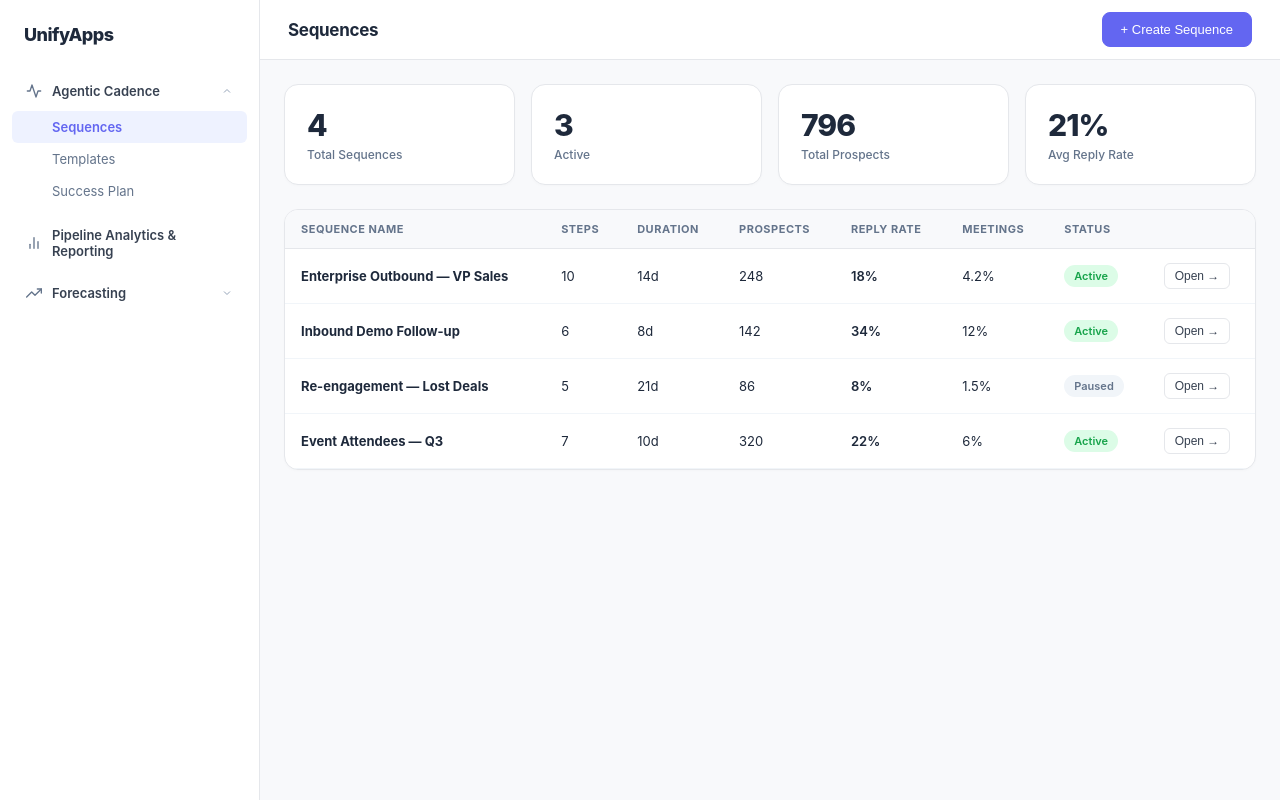
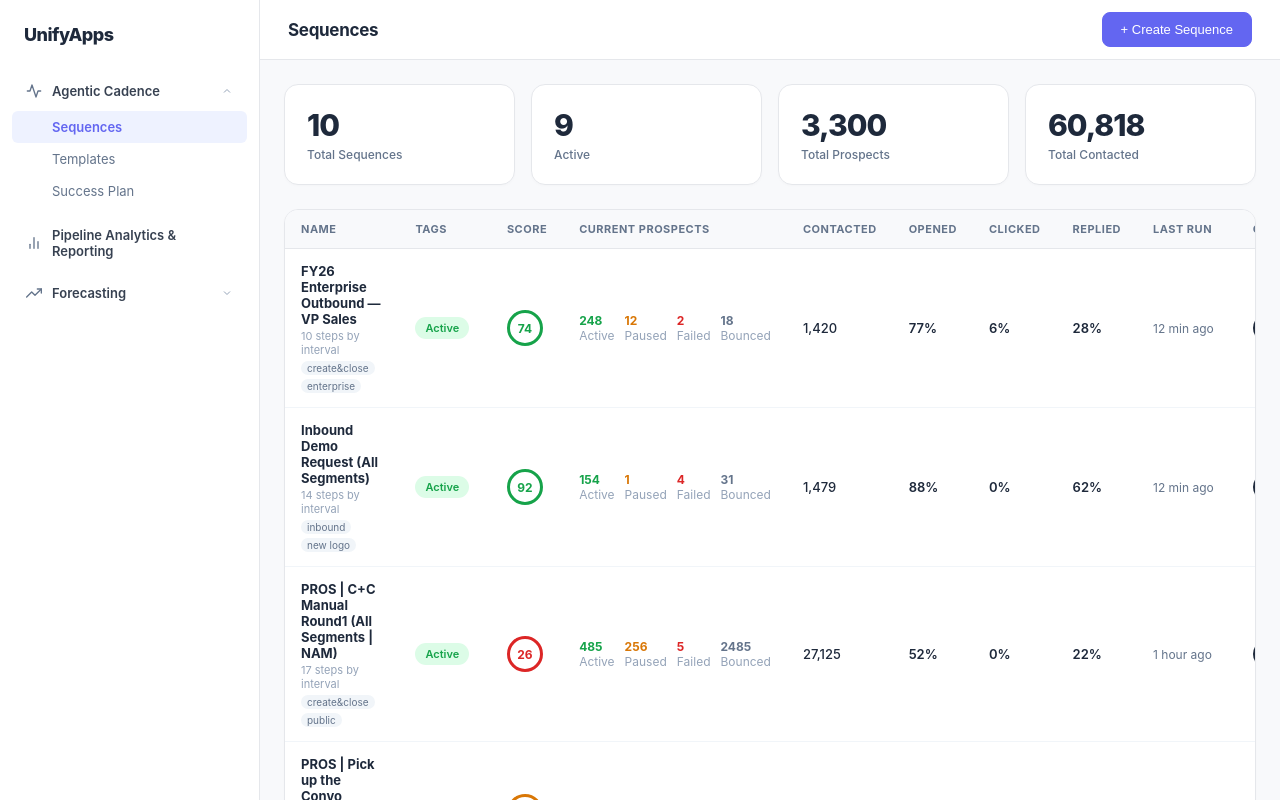
Before and after one commit to nitish-unifyapps/sales-enablement, a React (Vite) app: page / in a window 1280 px wide. Built offline with nearby package versions, Linux system fonts and the light colour scheme.

Commit message:
feat: detailed sequence list matching Outreach UI + prospect table below

```diff
--- a/src/pages/Sequences.jsx
+++ b/src/pages/Sequences.jsx
@@ -12,10 +12,16 @@ const stepTypes = [
 ]
 
 const initialSequences = [
-  { id: 1, name: 'Enterprise Outbound — VP Sales', steps: 10, days: 14, prospects: 248, active: true, replyRate: 18, meetingRate: 4.2 },
-  { id: 2, name: 'Inbound Demo Follow-up', steps: 6, days: 8, prospects: 142, active: true, replyRate: 34, meetingRate: 12 },
-  { id: 3, name: 'Re-engagement — Lost Deals', steps: 5, days: 21, prospects: 86, active: false, replyRate: 8, meetingRate: 1.5 },
-  { id: 4, name: 'Event Attendees — Q3', steps: 7, days: 10, prospects: 320, active: true, replyRate: 22, meetingRate: 6 },
+  { id: 1, name: 'FY26 Enterprise Outbound — VP Sales', steps: 10, days: 14, type: 'interval', tags: ['create&close', 'enterprise'], active: true, score: 74, prospects: { active: 248, paused: 12, failed: 2, bounced: 18 }, contacted: 1420, opened: 77, clicked: 6, replied: 28, owner: 'SK', lastRun: '12 min ago' },
+  { id: 2, name: 'Inbound Demo Request (All Segments)', steps: 14, days: 21, type: 'interval', tags: ['inbound', 'new logo'], active: true, score: 92, prospects: { active: 154, paused: 1, failed: 4, bounced: 31 }, contacted: 1479, opened: 88, clicked: 0, replied: 62, owner: 'MT', lastRun: '12 min ago' },
+  { id: 3, name: 'PROS | C+C Manual Round1 (All Segments | NAM)', steps: 17, days: 28, type: 'interval', tags: ['create&close', 'public'], active: true, score: 26, prospects: { active: 485, paused: 256, failed: 5, bounced: 2485 }, contacted: 27125, opened: 52, clicked: 0, replied: 22, owner: 'JP', lastRun: '1 hour ago' },
+  { id: 4, name: 'PROS | Pick up the Convo (NAM)', steps: 14, days: 18, type: 'interval', tags: ['PUC', 'EMEA'], active: true, score: 60, prospects: { active: 502, paused: 150, failed: 8, bounced: 414 }, contacted: 10470, opened: 58, clicked: 0, replied: 31, owner: 'JP', lastRun: '22 min ago' },
+  { id: 5, name: 'C+C Personalized Round1 (Sales ATL | NAM)', steps: 17, days: 28, type: 'interval', tags: ['create&close', 'public'], active: true, score: 44, prospects: { active: 425, paused: 124, failed: 19, bounced: 846 }, contacted: 10858, opened: 53, clicked: 0, replied: 24, owner: 'JP', lastRun: '1 hour ago' },
+  { id: 6, name: 'UK — Automated Reply FUP', steps: 6, days: 8, type: 'interval', tags: ['EMEA', 'reply FUPs'], active: true, score: 79, prospects: { active: 2, paused: 0, failed: 2, bounced: 3 }, contacted: 222, opened: 65, clicked: 0, replied: 90, owner: 'SK', lastRun: '18 min ago' },
+  { id: 7, name: 'Inbound Demo Request (Global)', steps: 14, days: 21, type: 'interval', tags: ['inbound', 'new logo'], active: true, score: 89, prospects: { active: 278, paused: 14, failed: 6, bounced: 117 }, contacted: 2514, opened: 77, clicked: 0, replied: 54, owner: 'MT', lastRun: '37 min ago' },
+  { id: 8, name: 'Re-engagement — Lost Deals Q2', steps: 5, days: 21, type: 'interval', tags: ['nurture'], active: false, score: 34, prospects: { active: 0, paused: 86, failed: 3, bounced: 12 }, contacted: 640, opened: 42, clicked: 2, replied: 8, owner: 'SK', lastRun: '3 days ago' },
+  { id: 9, name: 'Event Follow-up — SaaStr 2026', steps: 7, days: 10, type: 'interval', tags: ['event', 'inbound'], active: true, score: 81, prospects: { active: 320, paused: 8, failed: 1, bounced: 22 }, contacted: 1890, opened: 71, clicked: 4, replied: 38, owner: 'MT', lastRun: '45 min ago' },
+  { id: 10, name: 'APAC Cold Outbound — Mid-Market', steps: 12, days: 16, type: 'interval', tags: ['APAC', 'cold'], active: true, score: 52, prospects: { active: 190, paused: 45, failed: 6, bounced: 88 }, contacted: 4200, opened: 48, clicked: 1, replied: 15, owner: 'JP', lastRun: '2 hours ago' },
 ]
 
 const sampleTemplates = [
@@ -165,25 +171,95 @@ export default function Sequences() {
             <div className="stats-grid">
               <div className="stat-box"><div className="value">{sequences.length}</div><div className="label">Total Sequences</div></div>
               <div className="stat-box"><div className="value">{sequences.filter(s => s.active).length}</div><div className="label">Active</div></div>
-              <div className="stat-box"><div className="value">{sequences.reduce((s, q) => s + q.prospects, 0)}</div><div className="label">Total Prospects</div></div>
-              <div className="stat-box"><div className="value">{Math.round(sequences.reduce((s, q) => s + q.replyRate, 0) / sequences.length)}%</div><div className="label">Avg Reply Rate</div></div>
+              <div className="stat-box"><div className="value">{sequences.reduce((s, q) => s + q.prospects.active + q.prospects.paused, 0).toLocaleString()}</div><div className="label">Total Prospects</div></div>
+              <div className="stat-box"><div className="value">{sequences.reduce((s, q) => s + q.contacted, 0).toLocaleString()}</div><div className="label">Total Contacted</div></div>
             </div>
+
+            {/* Sequences Table */}
+            <div className="card" style={{ padding: 0, overflow: 'hidden', marginBottom: 24 }}>
+              <table>
+                <thead>
+                  <tr><th style={{ width: 280 }}>Name</th><th>Tags</th><th>Score</th><th>Current Prospects</th><th>Contacted</th><th>Opened</th><th>Clicked</th><th>Replied</th><th>Last Run</th><th>Owner</th><th></th></tr>
+                </thead>
+                <tbody>
+                  {sequences.map(seq => {
+                    const totalProspects = seq.prospects.active + seq.prospects.paused + seq.prospects.failed + seq.prospects.bounced
+                    const scoreColor = seq.score >= 70 ? '#16a34a' : seq.score >= 40 ? '#d97706' : '#dc2626'
+                    return (
+                      <tr key={seq.id} style={{ cursor: 'pointer' }} onClick={() => openSequence(seq)}>
+                        <td>
+                          <div><strong>{seq.name}</strong></div>
+                          <div style={{ fontSize: 11, color: '#94a3b8', marginTop: 2 }}>{seq.steps} steps by {seq.type}</div>
+                          <div style={{ display: 'flex', gap: 4, marginTop: 4, flexWrap: 'wrap' }}>
+                            {seq.tags.map(tag => <span key={tag} style={{ fontSize: 10, padding: '1px 6px', background: '#f1f5f9', borderRadius: 10, color: '#64748b' }}>{tag}</span>)}
+                          </div>
+                        </td>
+                        <td><span className={`badge ${seq.active ? 'badge-green' : 'badge-gray'}`}>{seq.active ? 'Active' : 'Paused'}</span></td>
+                        <td>
+                          <div style={{ width: 36, height: 36, borderRadius: '50%', border: `3px solid ${scoreColor}`, display: 'flex', alignItems: 'center', justifyContent: 'center', fontSize: 12, fontWeight: 700, color: scoreColor }}>{seq.score}</div>
+                        </td>
+                        <td>
+                          <div style={{ display: 'flex', gap: 10, fontSize: 12 }}>
+                            <span><strong style={{ color: '#16a34a' }}>{seq.prospects.active}</strong> <span style={{ color: '#94a3b8' }}>Active</span></span>
+                            <span><strong style={{ color: '#d97706' }}>{seq.prospects.paused}</strong> <span style={{ color: '#94a3b8' }}>Paused</span></span>
+                            <span><strong style={{ color: '#dc2626' }}>{seq.prospects.failed}</strong> <span style={{ color: '#94a3b8' }}>Failed</span></span>
+                            <span><strong style={{ color: '#64748b' }}>{seq.prospects.bounced}</strong> <span style={{ color: '#94a3b8' }}>Bounced</span></span>
+                          </div>
+                        </td>
+                        <td style={{ fontWeight: 500 }}>{seq.contacted.toLocaleString()}</td>
+                        <td>
+                          <div style={{ fontWeight: 600 }}>{seq.opened}%</div>
+                        </td>
+                        <td>
+                          <div style={{ fontWeight: 600 }}>{seq.clicked}%</div>
+                        </td>
+                        <td>
+                          <div style={{ fontWeight: 600 }}>{seq.replied}%</div>
+                        </td>
+                        <td style={{ fontSize: 12, color: '#64748b', whiteSpace: 'nowrap' }}>{seq.lastRun}</td>
+                        <td>
+                          <div style={{ width: 28, height: 28, borderRadius: '50%', background: '#1e293b', color: '#fff', display: 'flex', alignItems: 'center', justifyContent: 'center', fontSize: 10, fontWeight: 700 }}>{seq.owner}</div>
+                        </td>
+                        <td><button className="btn btn-sm" onClick={e => { e.stopPropagation(); openSequence(seq) }}>→</button></td>
+                      </tr>
+                    )
+                  })}
+                </tbody>
+              </table>
+            </div>
+
+            {/* All Prospects Table */}
             <div className="card" style={{ padding: 0, overflow: 'hidden' }}>
+              <div style={{ padding: '16px 24px', borderBottom: '1px solid #e5e7eb', display: 'flex', justifyContent: 'space-between', alignItems: 'center' }}>
+                <h3 style={{ fontSize: 15, fontWeight: 700 }}>All Prospects in Sequences</h3>
+                <span style={{ fontSize: 12, color: '#64748b' }}>{prospects.length} prospects</span>
+              </div>
               <table>
-                <thead><tr><th>Sequence Name</th><th>Steps</th><th>Duration</th><th>Prospects</th><th>Reply Rate</th><th>Meetings</th><th>Status</th><th></th></tr></thead>
+                <thead>
+                  <tr><th>Prospect</th><th>Company</th><th>Sequence</th><th>State</th><th>Current Step</th><th>Last Contacted</th><th>Opened</th><th>Clicked</th><th>Replied</th><th>Owner</th></tr>
+                </thead>
                 <tbody>
-                  {sequences.map(seq => (
-                    <tr key={seq.id} style={{ cursor: 'pointer' }} onClick={() => openSequence(seq)}>
-                      <td><strong>{seq.name}</strong></td>
-                      <td>{seq.steps}</td>
-                      <td>{seq.days}d</td>
-                      <td>{seq.prospects}</td>
-                      <td style={{ fontWeight: 600 }}>{seq.replyRate}%</td>
-                      <td>{seq.meetingRate}%</td>
-                      <td><span className={`badge ${seq.active ? 'badge-green' : 'badge-gray'}`}>{seq.active ? 'Active' : 'Paused'}</span></td>
-                      <td><button className="btn btn-sm">Open →</button></td>
-                    </tr>
-                  ))}
+                  {prospects.map(p => {
+                    const stateLabels = { active: 'Active', paused: 'Paused', paused_ooo: 'Paused (OOO)', bounced: 'Bounced', finished_replied: 'Finished (Replied)', finished_no_reply: 'Finished (No Reply)', opted_out: 'Opted Out' }
+                    const stateBadge = { active: 'badge-green', paused: 'badge-yellow', paused_ooo: 'badge-yellow', bounced: 'badge-red', finished_replied: 'badge-blue', finished_no_reply: 'badge-gray', opted_out: 'badge-red' }
+                    return (
+                      <tr key={p.id}>
+                        <td>
+                          <div><strong>{p.name}</strong></div>
+                          <div style={{ fontSize: 11, color: '#94a3b8' }}>{p.title}</div>
+                        </td>
+                        <td>{p.company}</td>
+                        <td style={{ fontSize: 12 }}>{sequences[p.id % sequences.length]?.name.substring(0, 30)}...</td>
+                        <td><span className={`badge ${stateBadge[p.state] || 'badge-gray'}`}>{stateLabels[p.state]}</span></td>
+                        <td style={{ fontWeight: 500 }}>Step {p.currentStep}/{steps.length}</td>
+                        <td style={{ fontSize: 12, color: '#64748b' }}>{p.lastContacted}</td>
+                        <td style={{ textAlign: 'center' }}>{p.opened ? '●' : '○'}</td>
+                        <td style={{ textAlign: 'center' }}>{p.clicked ? '●' : '○'}</td>
+                        <td style={{ textAlign: 'center', color: p.replied ? '#16a34a' : 'inherit' }}>{p.replied ? '●' : '○'}</td>
+                        <td style={{ fontSize: 12 }}>{p.owner}</td>
+                      </tr>
+                    )
+                  })}
                 </tbody>
               </table>
             </div>
```
